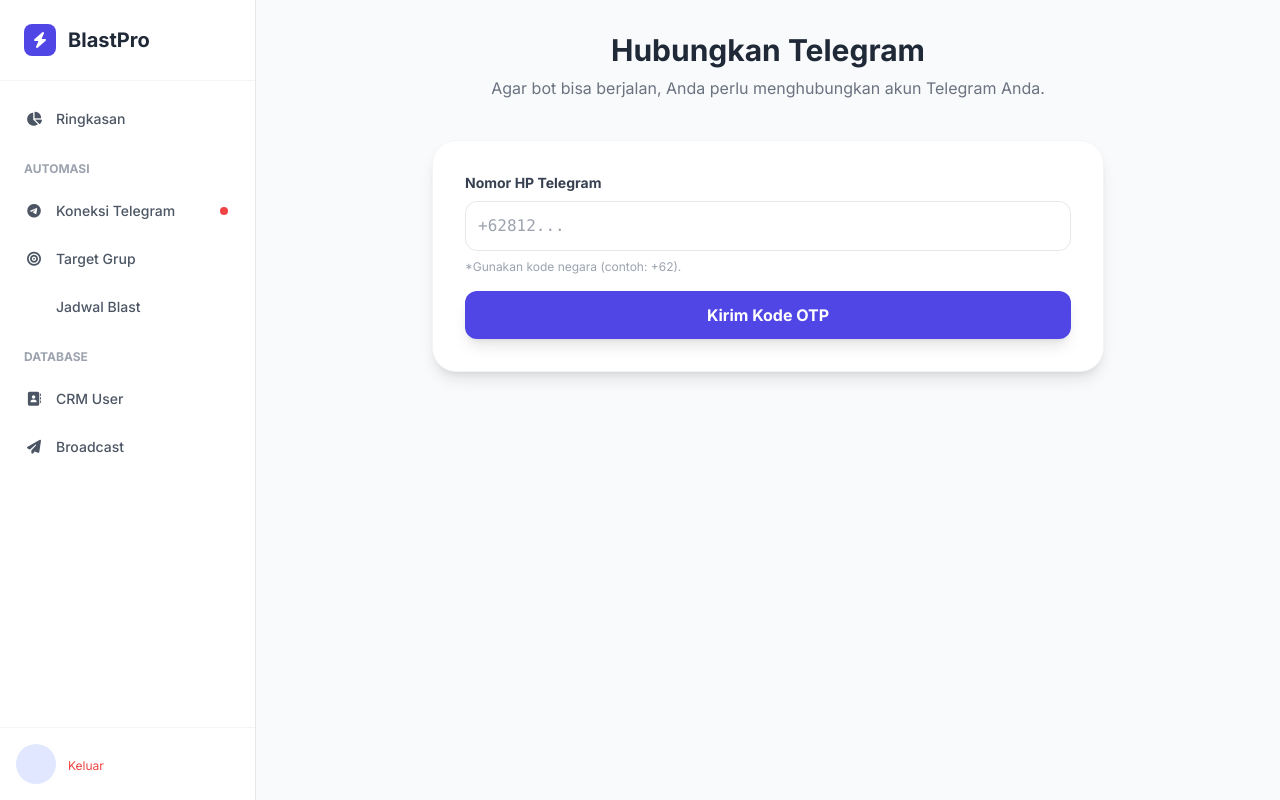
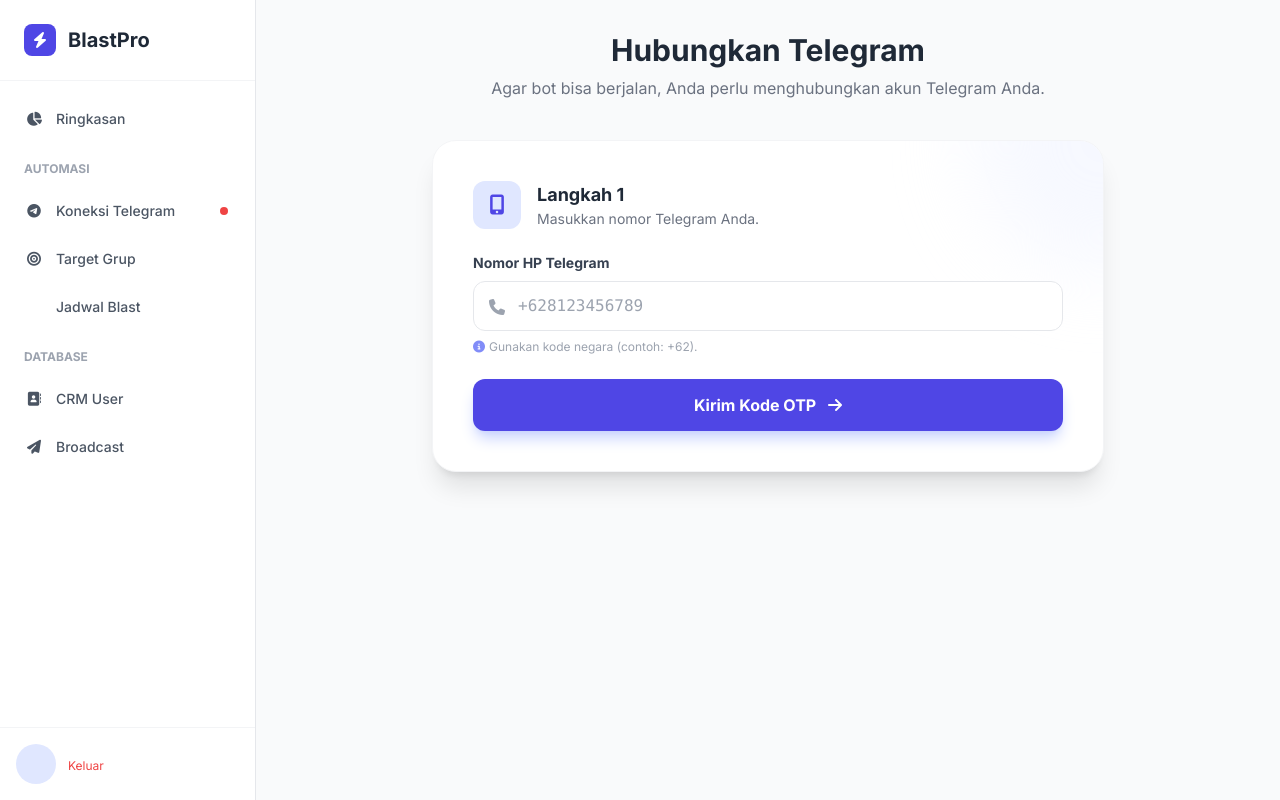
Before and after one commit to dikot0911/CrmBlastGrupAutomation, a Flask app: template templates/dashboard/connection.html in a window 1280 px wide. Run offline with Flask 3, Linux system fonts and the light colour scheme; the template is opened without the code that fills it, so the values that code supplies are empty; some libraries are stand-ins or nearby versions.

Commit message:
Update connection.html

```diff
--- a/templates/dashboard/connection.html
+++ b/templates/dashboard/connection.html
@@ -2,7 +2,7 @@
 {% block title %}Koneksi Telegram{% endblock %}
 
 {% block content %}
-<div class="max-w-2xl mx-auto">
+<div class="max-w-2xl mx-auto animate-enter">
     <div class="text-center mb-10">
         <h1 class="text-3xl font-bold text-gray-800">Hubungkan Telegram</h1>
         <p class="text-gray-500 mt-2">Agar bot bisa berjalan, Anda perlu menghubungkan akun Telegram Anda.</p>
@@ -10,46 +10,110 @@
 
     {% if user.telegram_account and user.telegram_account.is_active %}
     <!-- SUDAH LOGIN -->
-    <div class="bg-white rounded-3xl shadow-lg border border-green-100 p-8 text-center relative overflow-hidden">
-        <div class="absolute top-0 left-0 w-full h-2 bg-green-500"></div>
-        <div class="w-20 h-20 bg-green-100 rounded-full flex items-center justify-center mx-auto mb-4 text-green-600 text-4xl">
-            <i class="fa-brands fa-telegram"></i>
+    <div class="bg-white rounded-3xl shadow-xl border border-green-100 p-10 text-center relative overflow-hidden">
+        <div class="absolute top-0 left-0 w-full h-2 bg-gradient-to-r from-green-400 to-emerald-600"></div>
+        <div class="absolute -top-10 -right-10 w-32 h-32 bg-green-50 rounded-full opacity-50 blur-xl"></div>
+        <div class="absolute -bottom-10 -left-10 w-32 h-32 bg-emerald-50 rounded-full opacity-50 blur-xl"></div>
+
+        <div class="w-24 h-24 bg-green-50 rounded-full flex items-center justify-center mx-auto mb-6 relative shadow-inner">
+            <div class="absolute w-full h-full rounded-full border-4 border-green-100 animate-ping opacity-20"></div>
+            <i class="fa-brands fa-telegram text-5xl text-green-500"></i>
+            <div class="absolute bottom-1 right-1 w-6 h-6 bg-green-500 border-4 border-white rounded-full shadow-sm" title="Online"></div>
         </div>
-        <h2 class="text-2xl font-bold text-green-700">Terhubung!</h2>
-        <p class="text-gray-600 mb-6">Akun <strong>{{ user.telegram_account.phone_number }}</strong> sedang aktif.</p>
-        <button class="text-red-500 text-sm font-bold hover:underline" onclick="alert('Hubungi admin untuk reset sesi.')">Putuskan Koneksi</button>
+
+        <h2 class="text-2xl font-bold text-gray-800 mb-2">Terhubung Sempurna!</h2>
+        <p class="text-gray-500 mb-8 max-w-md mx-auto">Akun <strong>{{ user.telegram_account.phone_number }}</strong> sedang aktif.</p>
+
+        <div class="bg-gray-50 rounded-2xl p-6 inline-flex flex-col gap-4 text-left border border-gray-100 min-w-[280px]">
+            <div class="flex justify-between items-center border-b border-gray-200 pb-3">
+                <span class="text-xs font-bold text-gray-400 uppercase tracking-wider">Nomor</span>
+                <span class="font-mono font-bold text-gray-800 text-lg">{{ user.telegram_account.phone_number }}</span>
+            </div>
+            <div class="flex justify-between items-center pt-1">
+                <span class="text-xs font-bold text-gray-400 uppercase tracking-wider">Status</span>
+                <span class="px-3 py-1 bg-green-100 text-green-700 text-xs rounded-full font-bold shadow-sm border border-green-200">ONLINE</span>
+            </div>
+        </div>
+
+        <div class="mt-8">
+            <button onclick="if(confirm('Yakin ingin memutus koneksi?')) alert('Hubungi admin untuk reset sesi demi keamanan.')" class="text-red-500 hover:text-red-700 text-sm font-bold hover:underline transition flex items-center justify-center gap-2 mx-auto">
+                <i class="fa-solid fa-power-off"></i> Putuskan Koneksi
+            </button>
+        </div>
     </div>
 
     {% else %}
     <!-- FORM LOGIN -->
-    <div class="bg-white rounded-3xl shadow-lg border border-gray-100 p-8">
+    <div class="bg-white rounded-3xl shadow-xl border border-gray-100 p-8 md:p-10 relative overflow-hidden">
+        <div class="absolute top-0 right-0 w-64 h-64 bg-indigo-50 rounded-full -mr-32 -mt-32 opacity-50 blur-2xl"></div>
 
         <!-- STEP 1: NOMOR HP -->
-        <div id="step1">
-            <div class="mb-4">
+        <div id="step1" class="relative z-10">
+            <div class="flex items-center gap-4 mb-6">
+                <div class="w-12 h-12 bg-indigo-100 rounded-xl flex items-center justify-center text-indigo-600 text-xl">
+                    <i class="fa-solid fa-mobile-screen-button"></i>
+                </div>
+                <div>
+                    <h3 class="font-bold text-lg text-gray-800">Langkah 1</h3>
+                    <p class="text-sm text-gray-500">Masukkan nomor Telegram Anda.</p>
+                </div>
+            </div>
+
+            <div class="mb-6">
                 <label class="block text-sm font-bold text-gray-700 mb-2">Nomor HP Telegram</label>
-                <input type="text" id="phone" placeholder="+62812..." class="w-full p-3 border rounded-xl focus:ring-2 focus:ring-indigo-500 outline-none font-mono">
-                <p class="text-xs text-gray-400 mt-2">*Gunakan kode negara (contoh: +62).</p>
+                <div class="relative">
+                    <span class="absolute left-4 top-3.5 text-gray-400"><i class="fa-solid fa-phone"></i></span>
+                    <input type="text" id="phone" placeholder="+628123456789" class="w-full pl-11 pr-4 py-3 border border-gray-200 rounded-xl focus:ring-4 focus:ring-indigo-100 focus:border-indigo-500 outline-none transition font-mono text-gray-800 placeholder-gray-400">
                 </div>
-            <button onclick="sendOTP()" id="btnSend" class="w-full bg-indigo-600 text-white font-bold py-3 rounded-xl hover:bg-indigo-700 transition shadow-lg">Kirim Kode OTP</button>
+                <p class="text-xs text-gray-400 mt-2 flex items-center gap-1"><i class="fa-solid fa-circle-info text-indigo-400"></i> Gunakan kode negara (contoh: +62).</p>
+            </div>
+            <button onclick="sendOTP()" id="btnSend" class="w-full bg-indigo-600 text-white font-bold py-3.5 rounded-xl hover:bg-indigo-700 transition shadow-lg shadow-indigo-200 transform hover:-translate-y-0.5 active:scale-95">
+                Kirim Kode OTP <i class="fa-solid fa-arrow-right ml-2"></i>
+            </button>
         </div>
 
         <!-- STEP 2: OTP -->
-        <div id="step2" class="hidden">
-            <div class="mb-4">
-                <label class="block text-sm font-bold text-gray-700 mb-2">Kode OTP (Cek Telegram App)</label>
-                <input type="text" id="otp" placeholder="1 2 3 4 5" class="w-full p-3 border rounded-xl focus:ring-2 focus:ring-indigo-500 outline-none font-mono text-center text-xl tracking-widest">
+        <div id="step2" class="hidden relative z-10">
+            <div class="flex items-center gap-4 mb-6">
+                <div class="w-12 h-12 bg-yellow-100 rounded-xl flex items-center justify-center text-yellow-600 text-xl">
+                    <i class="fa-solid fa-shield-halved"></i>
                 </div>
-            <div class="mb-6">
-                <label class="block text-sm font-bold text-gray-700 mb-2">Password 2FA (Jika ada)</label>
-                <input type="password" id="pw" class="w-full p-3 border rounded-xl focus:ring-2 focus:ring-indigo-500 outline-none">
-            </div>
-            <button onclick="verifyOTP()" id="btnVerify" class="w-full bg-green-600 text-white font-bold py-3 rounded-xl hover:bg-green-700 transition shadow-lg">Masuk</button>
-            <div class="text-center mt-4">
-                <button onclick="location.reload()" class="text-sm text-gray-400 hover:text-indigo-600">Ulangi</button>
+                <div>
+                    <h3 class="font-bold text-lg text-gray-800">Langkah 2</h3>
+                    <p class="text-sm text-gray-500">Verifikasi identitas Anda.</p>
                 </div>
             </div>
 
+            <div class="mb-5">
+                <label class="block text-sm font-bold text-gray-700 mb-2">Kode OTP (Cek Telegram App)</label>
+                <input type="text" id="otp" placeholder="1 2 3 4 5" class="w-full p-4 border-2 border-indigo-100 rounded-xl focus:ring-0 focus:border-indigo-500 outline-none font-mono text-center text-2xl tracking-[0.5em] text-indigo-600 font-bold bg-indigo-50/30">
+            </div>
+            <div class="mb-8">
+                <label class="block text-sm font-bold text-gray-700 mb-2 flex justify-between">
+                    <span>Password 2FA</span>
+                    <span class="text-xs font-normal text-gray-400 bg-gray-100 px-2 py-0.5 rounded">Opsional</span>
+                </label>
+                <div class="relative">
+                    <span class="absolute left-4 top-3.5 text-gray-400"><i class="fa-solid fa-lock"></i></span>
+                    <input type="password" id="pw" placeholder="Isi hanya jika akun pakai password" class="w-full pl-11 pr-4 py-3 border border-gray-200 rounded-xl focus:ring-4 focus:ring-indigo-100 focus:border-indigo-500 outline-none transition text-sm">
+                </div>
+            </div>
+
+            <div class="flex gap-3">
+                <button onclick="location.reload()" class="px-6 py-3.5 border border-gray-200 text-gray-600 font-bold rounded-xl hover:bg-gray-50 transition">
+                    Batal
+                </button>
+                <button onclick="verifyOTP()" id="btnVerify" class="flex-1 bg-green-600 text-white font-bold py-3.5 rounded-xl hover:bg-green-700 transition shadow-lg shadow-green-200 transform hover:-translate-y-0.5 active:scale-95">
+                    Masuk Sekarang <i class="fa-solid fa-check ml-2"></i>
+                </button>
+            </div>
+        </div>
+
+        <!-- Loading Overlay -->
+        <div id="auth-loading" class="hidden absolute inset-0 bg-white/90 flex flex-col items-center justify-center z-20 rounded-3xl backdrop-blur-sm">
+            <div class="loader-spinner w-10 h-10 border-4 border-indigo-500 border-t-transparent rounded-full animate-spin mb-3"></div>
+            <p class="text-indigo-900 font-bold">Memproses...</p>
+        </div>
     </div>
     {% endif %}
 </div>
@@ -61,10 +125,15 @@
         const phone = document.getElementById('phone').value;
         const btn = document.getElementById('btnSend');
 
-        btn.innerHTML = '<i class="fa-solid fa-spinner fa-spin"></i> Mengirim...';
+        if(!phone) return alert("Masukkan nomor HP!");
+
+        btn.innerHTML = '<i class="fa-solid fa-circle-notch fa-spin mr-2"></i> Mengirim...';
         btn.disabled = true;
+        btn.classList.add('opacity-75', 'cursor-not-allowed');
 
+        try {
             const res = await apiRequest('/api/connect/send_code', 'POST', {phone});
+            document.getElementById('auth-loading').classList.add('hidden');
 
             if (res.status === 'success') {
                 document.getElementById('step1').classList.add('hidden');
@@ -73,8 +142,15 @@
                 alert(res.message);
             } else {
                 alert(res.message);
-            btn.innerHTML = 'Kirim Kode OTP';
+            }
+        } catch(e) {
+            document.getElementById('auth-loading').classList.add('hidden');
+            alert("Gagal menghubungi server.");
+        } finally {
+            if(document.getElementById('step1').classList.contains('hidden')) return;
+            btn.innerHTML = 'Kirim Kode OTP <i class="fa-solid fa-arrow-right ml-2"></i>';
             btn.disabled = false;
+            btn.classList.remove('opacity-75', 'cursor-not-allowed');
         }
     }
 
@@ -83,18 +159,32 @@
         const pw = document.getElementById('pw').value;
         const btn = document.getElementById('btnVerify');
 
-        btn.innerHTML = '<i class="fa-solid fa-spinner fa-spin"></i> Verifikasi...';
+        if(!otp) return alert("Masukkan kode OTP!");
+
+        btn.innerHTML = '<i class="fa-solid fa-circle-notch fa-spin mr-2"></i> Verifikasi...';
         btn.disabled = true;
+        btn.classList.add('opacity-75', 'cursor-not-allowed');
 
+        try {
             const res = await apiRequest('/api/connect/verify_code', 'POST', {otp, password: pw});
 
             if (res.status === 'success') {
-            alert('Berhasil Login!');
-            location.reload();
+                // Show success visual
+                btn.innerHTML = '<i class="fa-solid fa-check mr-2"></i> Berhasil!';
+                btn.classList.remove('bg-green-600', 'hover:bg-green-700');
+                btn.classList.add('bg-emerald-500');
+                setTimeout(() => location.reload(), 1000);
             } else {
                 alert(res.message);
-            btn.innerHTML = 'Masuk';
+                btn.innerHTML = 'Masuk Sekarang <i class="fa-solid fa-check ml-2"></i>';
                 btn.disabled = false;
+                btn.classList.remove('opacity-75', 'cursor-not-allowed');
+            }
+        } catch(e) {
+            alert("Gagal verifikasi.");
+            btn.innerHTML = 'Masuk Sekarang <i class="fa-solid fa-check ml-2"></i>';
+            btn.disabled = false;
+            btn.classList.remove('opacity-75', 'cursor-not-allowed');
         }
     }
 </script>
```
Lines whose indentation alone changed are shown as unchanged.
